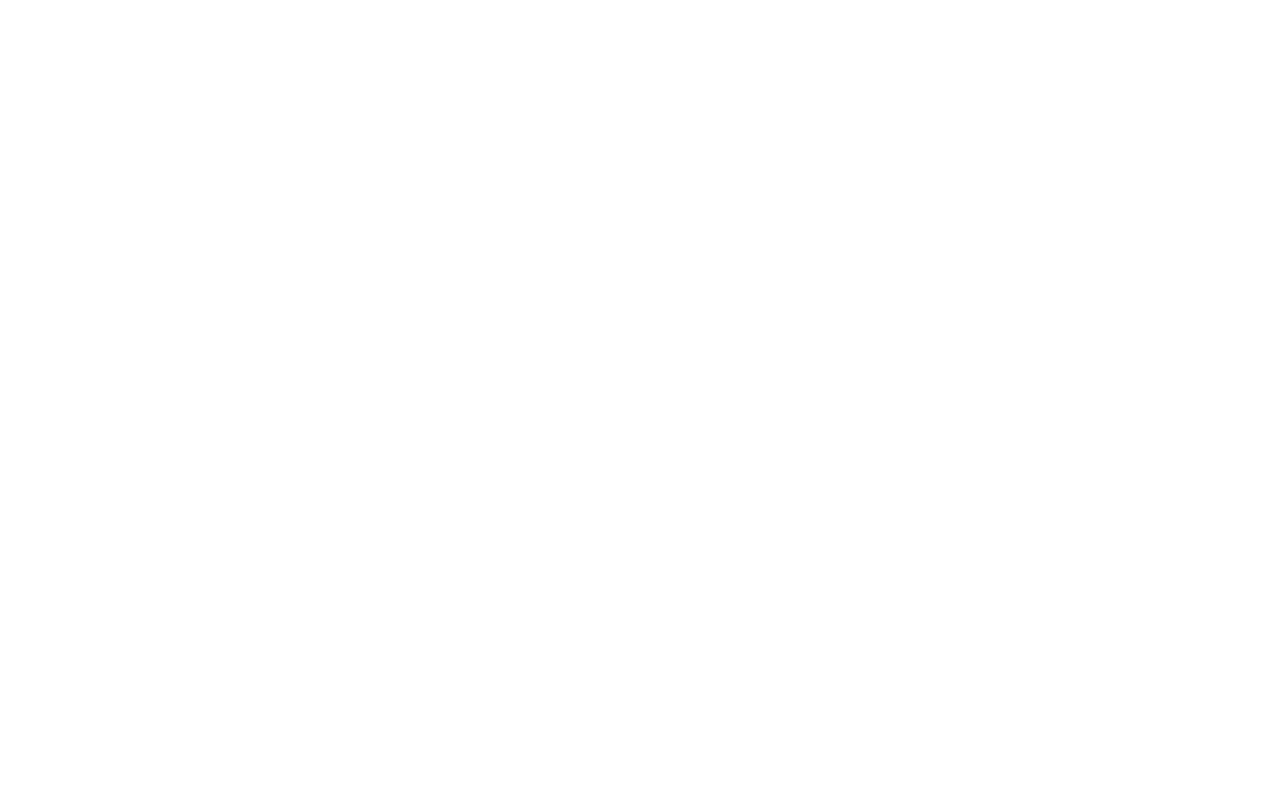
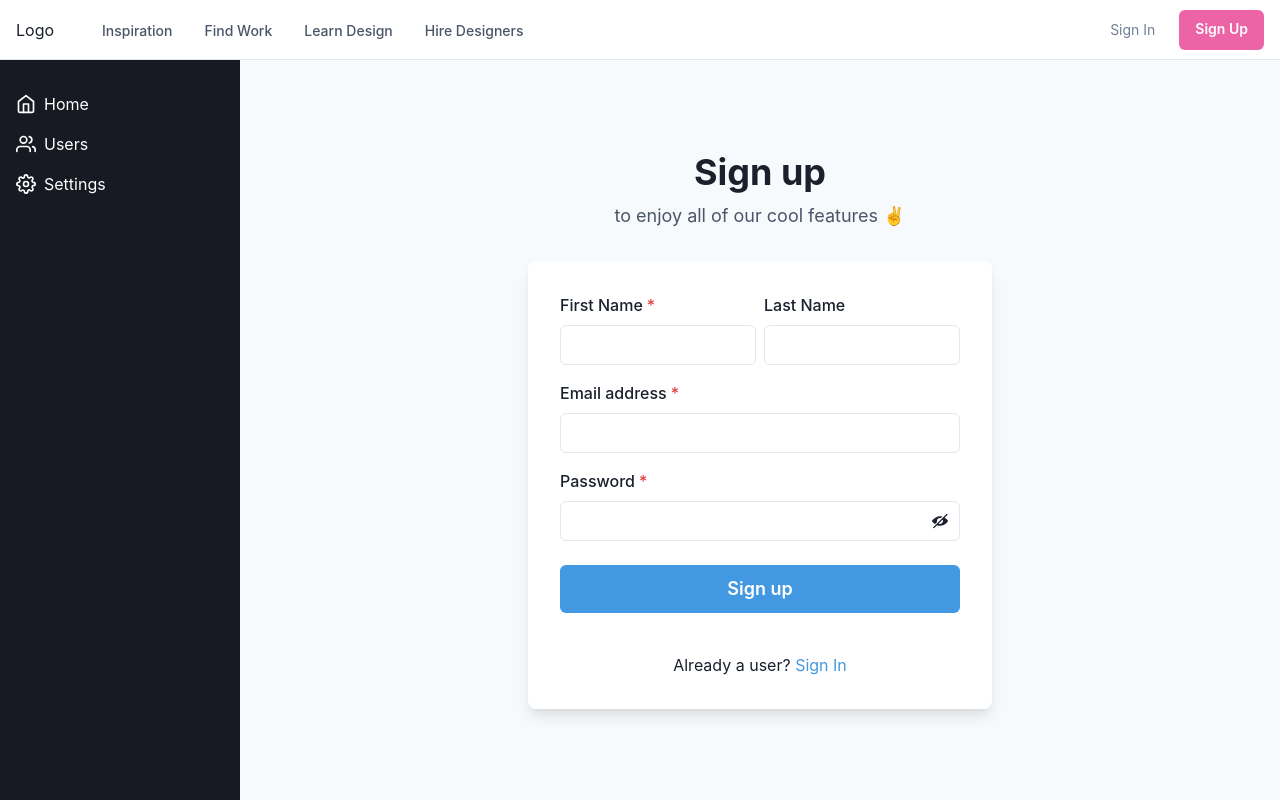
Before and after one commit to DeveloperDowny/cfg_v1, a React (Create React App) app in the folder client/: page /auth/signup in a window 1280 px wide. Before the commit this address had no page. Built offline with nearby package versions, Linux system fonts and the light colour scheme.

Commit message:
before installing use form

```diff
--- a/client/package.json
+++ b/client/package.json
@@ -3,10 +3,11 @@
   "version": "0.1.0",
   "private": true,
   "dependencies": {
-    "@reduxjs/toolkit": "^1.9.5",
+    "@chakra-ui/icons": "^2.0.19",
     "@chakra-ui/react": "^2.7.1",
     "@emotion/react": "^11.11.1",
     "@emotion/styled": "^11.11.0",
+    "@reduxjs/toolkit": "^1.9.5",
     "@testing-library/jest-dom": "^5.16.5",
     "@testing-library/react": "^13.4.0",
     "@testing-library/user-event": "^13.5.0",
@@ -14,9 +15,9 @@
     "framer-motion": "^10.12.20",
     "react": "^18.2.0",
     "react-dom": "^18.2.0",
+    "react-icons": "^4.10.1",
     "react-redux": "^8.1.1",
     "react-router-dom": "^6.14.1",
-    "react-icons": "^4.10.1",
     "react-scripts": "5.0.1",
     "web-vitals": "^2.1.4"
   },
--- a/client/src/App.js
+++ b/client/src/App.js
@@ -5,16 +5,23 @@ import Home from "./components/Home";
 import { BrowserRouter, Routes, Route } from "react-router-dom";
 import TestComponent from "./components/test";
 import Test2 from "./components/Test2";
+import Layout from "./Layout";
+import Login from "./CFG components/Login";
+import SignupCardOg from "./CFG components/SignUp";
 
 const App = () => {
   return (
+    <Layout>
       <BrowserRouter>
         <Routes>
           <Route path="/" element={<Home />} />
           <Route path="/test2" element={<Test2 />} />
           <Route path="/test" element={<TestComponent />} />
+          <Route path="/auth/signin" element={<Login />} />
+          <Route path="/auth/signup" element={<SignupCardOg />} />
         </Routes>
       </BrowserRouter>
+    </Layout>
   );
 };
 
--- /dev/null
+++ b/client/src/CFG components/Login.js
@@ -0,0 +1,96 @@
+import {
+  Flex,
+  Box,
+  FormControl,
+  FormLabel,
+  Input,
+  Checkbox,
+  Stack,
+  Link,
+  Button,
+  Heading,
+  Text,
+  useColorModeValue,
+} from "@chakra-ui/react";
+
+import { useForm } from "react-hook-form";
+
+export default function Login() {
+  const { handleSubmit, register } = useForm();
+  // const handleSubmit = (event) => {
+  //   event.preventDefault(); // Prevent the default form submission behavior
+  //   // Add your form submission logic here, such as making an API request
+  //   // or performing client-side validation
+  //   // For now, let's log the form data to the console
+  //   console.log("FORM DATA", event.target);
+  //   const formData = new FormData(event.target);
+  //   const email = formData.get("email");
+  //   const password = formData.get("password");
+  //   console.log("Email:", email);
+  //   console.log("Password:", password);
+  // };
+
+  const onSubmit = (data) => {
+    // Add your form submission logic here, such as making an API request
+    // or performing client-side validation
+    // For now, let's log the form data to the console
+    console.log(data);
+  };
+  return (
+    <Flex
+      className="t-w-full t-min-h-[calc(100vh-60px)]"
+      // minH={"100vh"}
+      align={"center"}
+      justify={"center"}
+      bg={useColorModeValue("gray.50", "gray.800")}
+    >
+      <Stack spacing={8} mx={"auto"} maxW={"lg"} py={12} px={6}>
+        <Stack align={"center"}>
+          <Heading fontSize={"4xl"}>Sign in to your account</Heading>
+          <Text fontSize={"lg"} color={"gray.600"}>
+            to enjoy all of our cool <Link color={"blue.400"}>features</Link> ✌️
+          </Text>
+        </Stack>
+        <Box
+          rounded={"lg"}
+          bg={useColorModeValue("white", "gray.700")}
+          boxShadow={"lg"}
+          p={8}
+        >
+          <form onSubmit={handleSubmit(onSubmit)}>
+            <Stack spacing={4}>
+              <FormControl id="email">
+                <FormLabel>Email address</FormLabel>
+                <Input type="email" ref={register} />
+              </FormControl>
+              <FormControl id="password">
+                <FormLabel>Password</FormLabel>
+                <Input type="password" ref={register} />
+              </FormControl>
+              <Stack spacing={10}>
+                <Stack
+                  direction={{ base: "column", sm: "row" }}
+                  align={"start"}
+                  justify={"space-between"}
+                >
+                  <Checkbox>Remember me</Checkbox>
+                  <Link color={"blue.400"}>Forgot password?</Link>
+                </Stack>
+                <Button
+                  type="submit"
+                  bg={"blue.400"}
+                  color={"white"}
+                  _hover={{
+                    bg: "blue.500",
+                  }}
+                >
+                  Sign in
+                </Button>
+              </Stack>
+            </Stack>
+          </form>
+        </Box>
+      </Stack>
+    </Flex>
+  );
+}
--- a/client/src/CFG components/Navbar.js
+++ b/client/src/CFG components/Navbar.js
@@ -24,13 +24,13 @@ import {
 } from "@chakra-ui/icons";
 
 // Import NavItem interface
-import { NavItem } from "./NavItem";
+// import { NavItem } from "./NavItem";
 
 export default function WithSubnavigation() {
   const { isOpen, onToggle } = useDisclosure();
 
   return (
-    <Box>
+    <Box className="t-fixed t-z-[100] t-w-full">
       <Flex
         bg={useColorModeValue("white", "gray.800")}
         color={useColorModeValue("gray.600", "white")}
@@ -81,7 +81,7 @@ export default function WithSubnavigation() {
             fontSize={"sm"}
             fontWeight={400}
             variant={"link"}
-            href={"#"}
+            href={"/auth/signin"}
           >
             Sign In
           </Button>
@@ -92,7 +92,7 @@ export default function WithSubnavigation() {
             fontWeight={600}
             color={"white"}
             bg={"pink.400"}
-            href={"#"}
+            href={"/auth/signup"}
             _hover={{
               bg: "pink.300",
             }}
--- a/client/src/CFG components/SignUp.js
+++ b/client/src/CFG components/SignUp.js
@@ -17,12 +17,13 @@ import {
 import { useState } from "react";
 import { ViewIcon, ViewOffIcon } from "@chakra-ui/icons";
 
-export default function SignupCard() {
+export default function SignupCardOg() {
   const [showPassword, setShowPassword] = useState(false);
 
   return (
     <Flex
-      minH={"100vh"}
+      // minH={"100vh"}
+      className="t-min-h-[calc(100vh-60px)]"
       align={"center"}
       justify={"center"}
       bg={useColorModeValue("gray.50", "gray.800")}
@@ -92,7 +93,10 @@ export default function SignupCard() {
             </Stack>
             <Stack pt={6}>
               <Text align={"center"}>
-                Already a user? <Link color={"blue.400"}>Login</Link>
+                Already a user?{" "}
+                <Link color={"blue.400"} href="/auth/signin">
+                  Sign In
+                </Link>
               </Text>
             </Stack>
           </Stack>
--- /dev/null
+++ b/client/src/Layout.jsx
@@ -0,0 +1,17 @@
+import React from 'react';
+import WithSubnavigation from './CFG components/Navbar';
+import Sidebar from './CFG components/Sidebar';
+
+const Layout = ({ children }) => {
+  return (
+    <div className="layout">
+      <WithSubnavigation />
+      <div className="content t-flex t-flex-row t-pt-[60px] t-pl-[240px]">
+        <Sidebar />
+        <main className='t-w-full'>{children}</main>
+      </div>
+    </div>
+  );
+};
+
+export default Layout;
--- a/client/src/index.js
+++ b/client/src/index.js
@@ -1,12 +1,27 @@
 import React from "react";
-import ReactDOM from "react-dom";
+// import ReactDOM from "react-dom";
 import { Provider } from "react-redux";
 import App from "./App";
 import store from "./store.js";
+import { ChakraProvider } from "@chakra-ui/react";
+import "./index.css";
 
-ReactDOM.render(
-  <Provider store={store}>
-    <App />
-  </Provider>,
-  document.getElementById("root")
+// ReactDOM.render(
+//   <ChakraProvider>
+//     <Provider store={store}>
+//       <App />
+//     </Provider>
+//   </ChakraProvider>,
+//   document.getElementById("root")
+// );
+
+import ReactDOM from "react-dom/client";
+
+const rootElement = document.getElementById("root");
+ReactDOM.createRoot(rootElement).render(
+  <ChakraProvider>
+    <Provider store={store}>
+      <App />
+    </Provider>
+  </ChakraProvider>
 );
```
Also changed, not shown: client/src/CFG components/loginpage.js (deleted, +0 -70 lines), 2 other files (tests, documents, lock files or other folders). Lines whose indentation alone changed are shown as unchanged.
